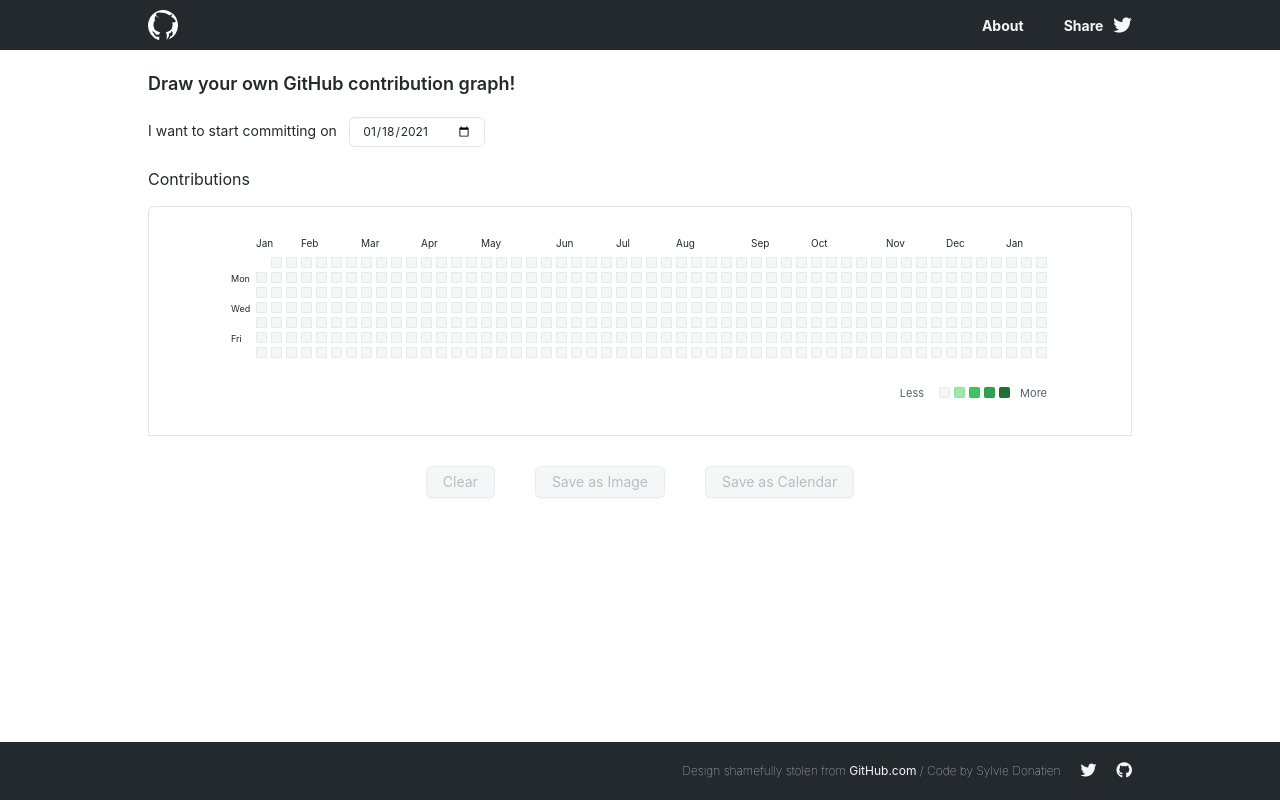
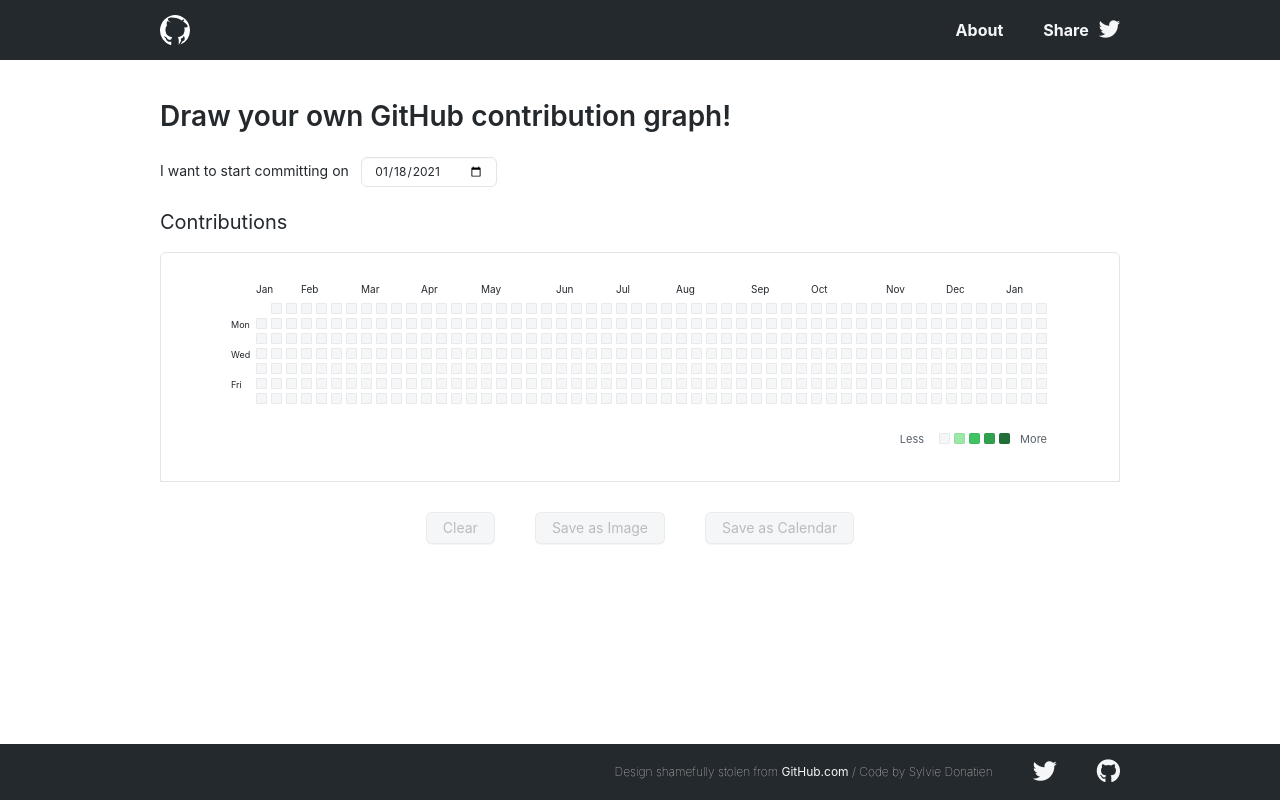
Before and after one commit to sylvie-uxe/my-github-graph, a plain HTML site: page index.html in a window 1280 px wide. Drawn offline with Linux system fonts and the light colour scheme.

Commit message:
CSS simplification

```diff
--- a/index.html
+++ b/index.html
@@ -497,22 +497,22 @@
                         </svg>
                     </div>
                     <figcaption>
-                        <svg id="hovered-date-label" class="hidden" width="200px" height="30px" viewBox="0 0 200 30">
-                            <text id="hovered-date" class="tooltip" role="alert" x="30" y="10"></text>
+                        <svg id="hovered-date-label" class="hidden" width="140px" height="30px" viewBox="0 0 140 30">
+                            <text id="hovered-date" class="tooltip" role="alert" x="30" y="12"></text>
                         </svg>
-                        <svg id="energy-caption" width="328px" height="40px" viewBox="0 0 328 40">
+                        <svg id="energy-caption" width="228px" height="40px" viewBox="0 0 228 40">
                             <g>
-                                <text class="caption" x="198" y="12" text-anchor="end">Less</text>
-                                <rect class="caption" tabindex="0" aria-labelledby="energy-label" fill="#f5f6f7" rx="2" ry="2" width="11" height="11" x="213" y="2"/>
-                                <rect class="caption" tabindex="0" aria-labelledby="energy-label" fill="#9be9a8" rx="2" ry="2" width="11" height="11" x="228" y="2"/>
-                                <rect class="caption" tabindex="0" aria-labelledby="energy-label" fill="#40c463" rx="2" ry="2" width="11" height="11" x="243" y="2"/>
-                                <rect class="caption" tabindex="0" aria-labelledby="energy-label" fill="#30a14e" rx="2" ry="2" width="11" height="11" x="258" y="2"/>
-                                <rect class="caption" tabindex="0" aria-labelledby="energy-label" fill="#216e39" rx="2" ry="2" width="11" height="11" x="273" y="2"/>
-                                <text class="caption" x="321" y="12" text-anchor="end" aria-hidden="true">More</text>
+                                <text class="caption" x="98" y="12" text-anchor="end">Less</text>
+                                <rect class="caption" tabindex="0" aria-labelledby="energy-label" fill="#f5f6f7" rx="2" ry="2" width="11" height="11" x="113" y="2"/>
+                                <rect class="caption" tabindex="0" aria-labelledby="energy-label" fill="#9be9a8" rx="2" ry="2" width="11" height="11" x="128" y="2"/>
+                                <rect class="caption" tabindex="0" aria-labelledby="energy-label" fill="#40c463" rx="2" ry="2" width="11" height="11" x="143" y="2"/>
+                                <rect class="caption" tabindex="0" aria-labelledby="energy-label" fill="#30a14e" rx="2" ry="2" width="11" height="11" x="158" y="2"/>
+                                <rect class="caption" tabindex="0" aria-labelledby="energy-label" fill="#216e39" rx="2" ry="2" width="11" height="11" x="173" y="2"/>
+                                <text class="caption" x="221" y="12" text-anchor="end" aria-hidden="true">More</text>
                             </g>
                             <g id="energy-cursor" class="hidden">
-                                <polygon points="213,23 218.5,17 224,23"/>
-                                <text id="energy-label" class="tooltip" role="alert" text-anchor="end" x="224" y="37"></text>
+                                <polygon points="113,23 118.5,17 124,23"/>
+                                <text id="energy-label" class="tooltip" role="alert" text-anchor="end" x="124" y="37"></text>
                             </g>
                         </svg>
                     </figcaption>
@@ -527,8 +527,8 @@
         <footer>
             <ul>
                 <li>Design shamefully stolen from <a target="_blank" rel="noreferrer noopener" href="https://github.com/">GitHub.com</a> / Code by Sylvie Donatien</li>
-                <li><a target="_blank" rel="noreferrer noopener" href="https://twitter.com/sylvie_d__" aria-label="Link to Sylvie Donatien's Twitter account"><i class="fab fa-twitter fa-lg"></i></a></li>
-                <li><a target="_blank" rel="noreferrer noopener" href="https://github.com/sylvie-uxe/my-github-graph" aria-label="Link to the GitHub repository of this website"><i class="fab fa-github fa-lg"></i></a></li>
+                <li><a target="_blank" rel="noreferrer noopener" href="https://twitter.com/sylvie_d__" aria-label="Link to Sylvie Donatien's Twitter account"><i class="fab fa-twitter fa-2x"></i></a></li>
+                <li><a target="_blank" rel="noreferrer noopener" href="https://github.com/sylvie-uxe/my-github-graph" aria-label="Link to the GitHub repository of this website"><i class="fab fa-github fa-2x"></i></a></li>
             </ul>
         </footer>
 
--- a/styles/ohthatlooksnice.css
+++ b/styles/ohthatlooksnice.css
@@ -6,6 +6,12 @@
 
 *:focus {
     outline: 3px solid rgba(21, 156, 228, 0.4);
+}
+
+html * {
+    font-family: -apple-system,BlinkMacSystemFont,Segoe UI,Helvetica,Arial,sans-serif,Apple Color Emoji,Segoe UI Emoji;
+    line-height: 1.5;
+    color: #24292e;
 }
 
 html, body {
@@ -18,10 +24,9 @@
     flex-direction: column;
 }
 
-header {
+header, footer {
     flex-shrink: 0;
-    padding-top: 10px;
-    padding-bottom: 10px;
+    background-color: #24292e;
 }
 
 main {
@@ -32,15 +37,71 @@
     flex-shrink: 0;
 }
 
-nav, main, footer ul {
-    width: 80%;
+header * {
+    color: #f5f6f7;
+}
+
+footer * {
+    color: #f5f6f7;
+    font-weight: lighter;
+    font-size: 12px;
+}
+
+header a, footer a {
+    font-weight: bolder;
+    text-decoration: none;
+    color: #f5f6f7;
+}
+
+footer a {
+    font-size: 12px;
+}
+
+header a:hover, footer a:hover {
+    color: rgba(255,255,255,0.7);
+}
+
+nav svg {
+    fill: white;
+    display: block;
+}
+
+nav svg:hover {
+    fill: rgba(255,255,255,0.7);
+}
+
+nav ul, footer ul {
+    list-style-type: none;
+    display: flex;
+    justify-content: flex-end;
+    align-items: center;
+}
+
+nav ul li:first-child {
+    margin-right: auto;
+    margin-left: 0;
+}
+
+nav ul li, footer li {
+    margin-left: 40px;
+    display: block;
+}
+
+.icon {
+    padding-left: 10px;
+}
+
+nav ul, main, footer ul {
+    width: 1000px;
     margin: 0 auto;
     padding-left: 20px;
     padding-right: 20px;
+    margin-top: 15px;
+    margin-bottom: 15px;
 }
 
 @media screen and (max-width: 900px) {
-    nav, main, footer ul {
+    nav ul, main, footer ul {
         width: 100%;
     }
 
@@ -50,25 +111,19 @@
     }
 }
 
-main {
-    font-family: -apple-system,BlinkMacSystemFont,Segoe UI,Helvetica,Arial,sans-serif,Apple Color Emoji,Segoe UI Emoji;
-    line-height: 1.5;
-    color: #24292e;
-}
-
 section {
     margin-top: 20px;
 }
 
 h1 {
-    font-size: 18px;
+    font-size: 28px;
     font-weight: 600;
     margin-top: 20px;
     margin-bottom: 20px;
 }
 
 h2 {
-    font-size: 16px;
+    font-size: 20px;
     font-weight: 400;
     margin-top: 15px;
     margin-bottom: 15px;
@@ -152,7 +207,6 @@
 }
 
 input[type="date"] {
-    font-family: inherit;
     font-size: 12px;
     line-height: 20px;
     min-height: 28px;
@@ -166,7 +220,7 @@
     box-shadow: inset 0 1px 0 rgba(225,228,232,0.2);
 }
 
-input:focus {
+input[type="date"]:focus {
     outline: none;
     box-shadow: 0 0 0 3px rgba(21, 156, 228, 0.4);
 }
@@ -197,7 +251,6 @@
 }
 
 button, [role="button"] {
-    font-family: inherit;
     padding: 5px 16px;
     margin-left: 20px;
     margin-right: 20px;
@@ -213,6 +266,7 @@
     border-radius: 6px;
     background-color: #fafbfc;
     box-shadow: 0 1px 0 rgba(27,31,35,0.04), inset 0 1px 0 hsla(0,0%,100%,0.25);
+    text-decoration: none;
 }
 
 button:hover, [role="button"]:hover {
@@ -232,72 +286,3 @@
     border-color: rgba(27,31,35,0.05);
     color: #bbbbbb;
 }
-
-header, footer {
-    line-height: 1.5;
-    background-color: #24292e;
-    font-family: -apple-system,BlinkMacSystemFont,Segoe UI,Helvetica,Arial,sans-serif,Apple Color Emoji,Segoe UI Emoji;
-}
-
-footer {
-    width: 100%;
-    color: #f5f6f7;
-    font-weight: lighter;
-    font-size: 12px;
-}
-
-a {
-    text-decoration: none;
-    color: #f5f6f7;
-}
-
-header a {
-    font-weight: bolder;
-    font-size: 14px;
-}
-
-footer a {
-    font-weight: bolder;
-    font-size: 12px;
-}
-
-a:hover {
-    color: rgba(255,255,255,0.7);
-}
-
-nav ul li:first-child {
-    margin-right: auto;
-    margin-left: 0;
-}
-
-nav svg {
-    fill: white;
-    display: block;
-}
-
-nav svg:hover {
-    fill: rgba(255,255,255,0.7);
-}
-
-nav ul, footer ul {
-    list-style-type: none;
-    display: flex;
-    justify-content: flex-end;
-    align-items: center;
-}
-
-nav li {
-    margin-left: 40px;
-    display: block;
-}
-
-footer li {
-    margin-top: 20px;
-    margin-bottom: 20px;
-    margin-left: 20px;
-    display: block;
-}
-
-.icon {
-    padding-left: 10px;
-}
```
